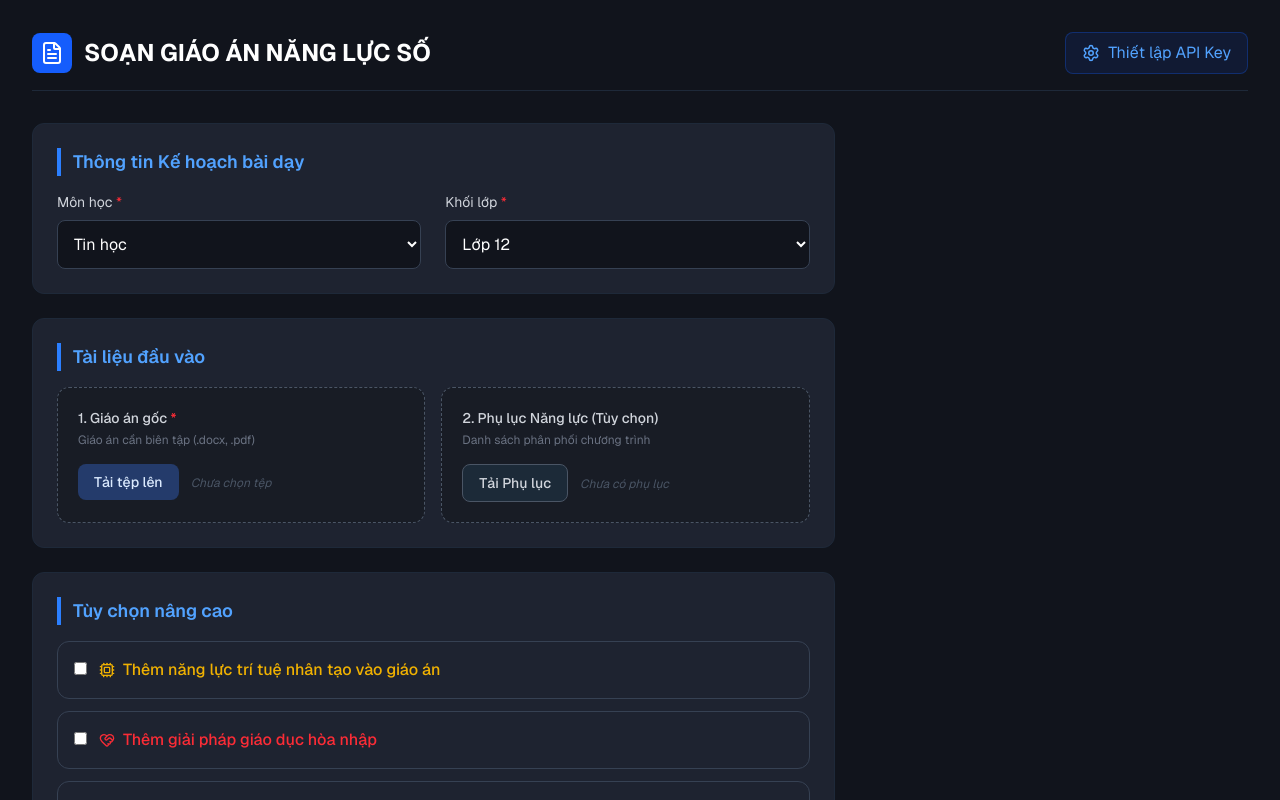
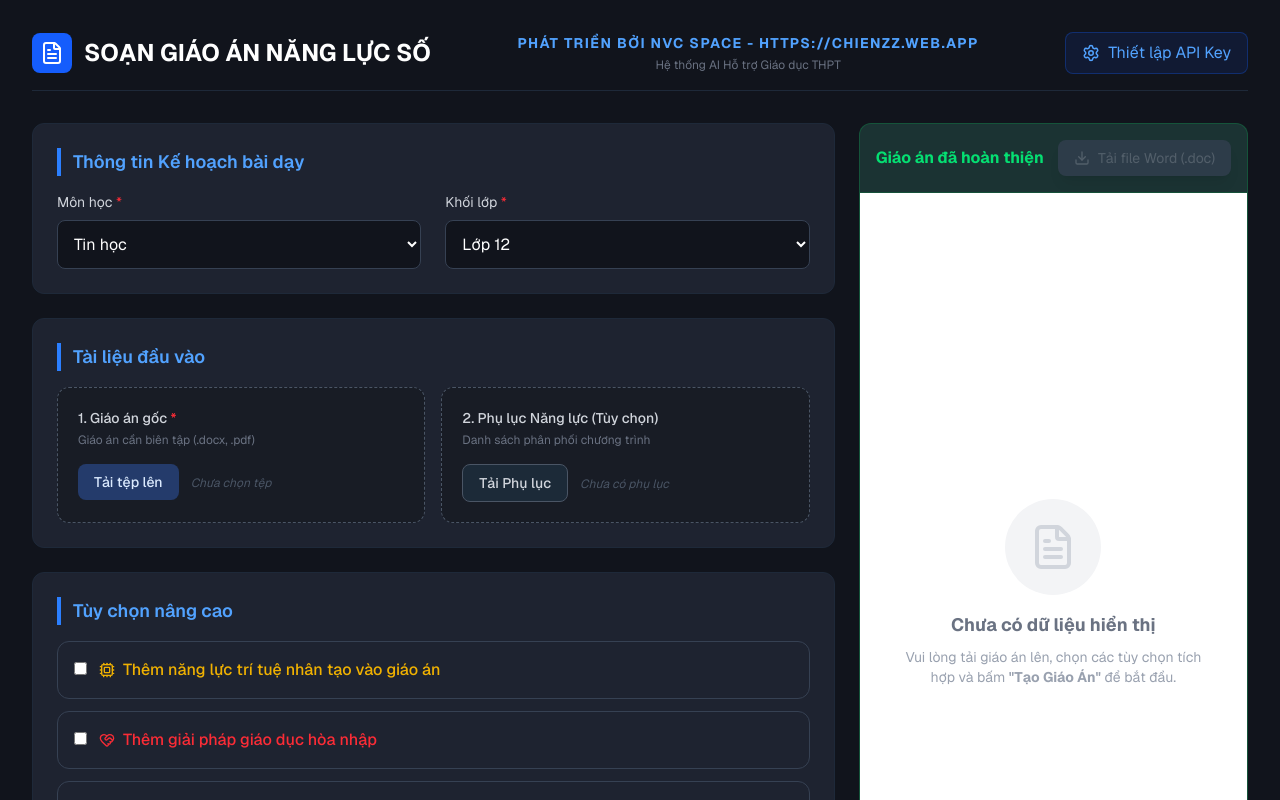
Before and after one commit to nvchienspt-maker/giao-an-NLS-AI, a Next.js app: page / in a window 1280 px wide. Shown: the top 800 px of the page. Built offline with nearby package versions, Linux system fonts and the light colour scheme.

Commit message:
update page.tsx to include a new feature that enhances user experience by adding a dynamic greeting based on the time of day.

```diff
--- a/app/page.tsx
+++ b/app/page.tsx
@@ -215,19 +215,34 @@
 
   return (
     <div className="min-h-screen bg-[#11141c] text-gray-200 font-sans p-4 md:p-8">
-      <header className="flex justify-between items-center mb-8 border-b border-gray-800 pb-4">
-        <div>
+      <header className="flex flex-col md:flex-row justify-between items-center mb-8 border-b border-gray-800 pb-4 gap-4">
+        {/* Tiêu đề Logo */}
+        <div className="flex-shrink-0">
           <h1 className="text-2xl font-bold text-white flex items-center gap-3">
             <div className="bg-blue-600 p-2 rounded-lg"><FileText size={24} className="text-white"/></div>
             SOẠN GIÁO ÁN NĂNG LỰC SỐ
           </h1>
         </div>
+
+        {/* Thông tin người thiết kế (Khu vực giữa) */}
+        <div className="hidden md:flex flex-col items-center justify-center text-center flex-1">
+          <span className="text-sm font-bold text-blue-400 tracking-widest uppercase">
+            Phát triển bởi NVC Space - https://chienzz.web.app
+          </span>
+          <span className="text-xs text-gray-500 mt-1">
+            Hệ thống AI Hỗ trợ Giáo dục THPT
+          </span>
+        </div>
+
+        {/* Nút API Key */}
+        <div className="flex-shrink-0">
           <button
             onClick={() => setIsModalOpen(true)}
-          className="flex items-center gap-2 bg-blue-600/10 text-blue-400 px-4 py-2 rounded-lg border border-blue-600/30 hover:bg-blue-600/20"
+            className="flex items-center gap-2 bg-blue-600/10 text-blue-400 px-4 py-2 rounded-lg border border-blue-600/30 hover:bg-blue-600/20 whitespace-nowrap"
           >
             <Settings size={18} /> Thiết lập API Key
           </button>
+        </div>
       </header>
 
       <div className="grid grid-cols-1 lg:grid-cols-3 gap-6 max-w-7xl mx-auto">
@@ -401,22 +416,43 @@
           )}
         </div>
 
+        {/* CỘT BÊN PHẢI (LUÔN HIỂN THỊ) */}
         <div className="space-y-6">
-          {result && (
-            <div className="bg-[#1e2330] rounded-xl border border-green-500/30 overflow-hidden flex flex-col h-full">
+          <div className="bg-[#1e2330] rounded-xl border border-green-500/30 overflow-hidden flex flex-col h-full min-h-[500px]">
+            {/* Thanh Header của khung kết quả */}
             <div className="bg-green-500/10 p-4 border-b border-green-500/20 flex justify-between items-center">
               <h3 className="font-bold text-green-400">Giáo án đã hoàn thiện</h3>
-                <button onClick={exportToWord} className="flex items-center gap-2 bg-green-600 hover:bg-green-700 text-white px-4 py-2 rounded-lg text-sm transition shadow-lg">
+              <button
+                onClick={exportToWord}
+                disabled={!result} // Khóa nút tải nếu chưa có kết quả
+                className={`flex items-center gap-2 px-4 py-2 rounded-lg text-sm transition shadow-lg ${result ? 'bg-green-600 hover:bg-green-700 text-white' : 'bg-gray-700 text-gray-500 cursor-not-allowed opacity-70'}`}
+              >
                 <Download size={16} /> Tải file Word (.doc)
               </button>
             </div>
-              <div className="p-6 overflow-y-auto max-h-[800px] bg-white text-black custom-scrollbar">
+
+            {/* Nội dung kết quả */}
+            <div className="p-6 overflow-y-auto max-h-[800px] flex-1 bg-white text-black custom-scrollbar">
+              {result ? (
+                // Nếu đã chạy xong AI, hiển thị báo cáo
                 <div id="ai-result-content" dangerouslySetInnerHTML={{ __html: result }} className="prose max-w-none" />
+              ) : (
+                // Nếu chưa chạy, hiển thị trạng thái chờ (Empty State)
+                <div className="flex flex-col items-center justify-center h-full min-h-[400px]">
+                  <div className="bg-gray-100 p-6 rounded-full mb-4">
+                    <FileText size={48} className="text-gray-300" />
                   </div>
+                  <h4 className="text-lg font-bold text-gray-500 mb-2">Chưa có dữ liệu hiển thị</h4>
+                  <p className="text-center text-sm text-gray-400 max-w-xs">
+                    Vui lòng tải giáo án lên, chọn các tùy chọn tích hợp và bấm <b>"Tạo Giáo Án"</b> để bắt đầu.
+                  </p>
                 </div>
               )}
             </div>
           </div>
+        </div>
+      </div>
+
 
       <SettingsModal isOpen={isModalOpen} onClose={() => setIsModalOpen(false)} apiKey={apiKey} setApiKey={setApiKey} model={model} setModel={setModel} />
     </div>
```
Lines whose indentation alone changed are shown as unchanged.
